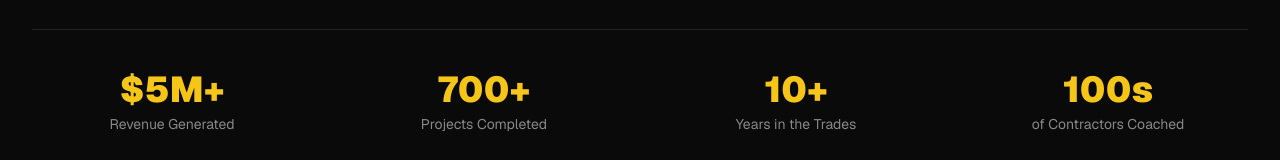
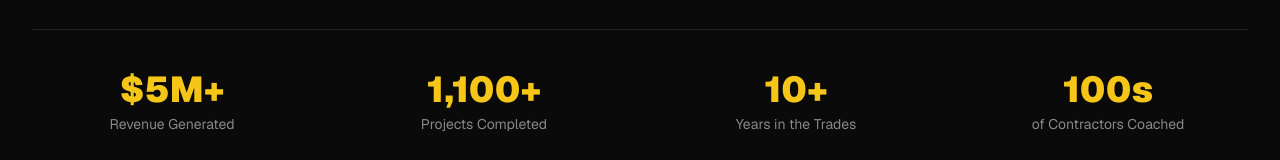
Before and after one commit to northeastprobot/paintpays, a Next.js app: page / in a window 1280 px wide. Shown: the part 588-748 px from the top of the page. Built offline with nearby package versions, Linux system fonts and the light colour scheme.

Commit message:
feat: update projects completed stat to 1,100+

```diff
--- a/app/page.tsx
+++ b/app/page.tsx
@@ -4,7 +4,7 @@ import { PPIcon as PPMonogram } from '@/components/PaintPaysLogo';
 // ── Stats Bar ──────────────────────────────────────────────────────────────
 const stats = [
   { value: '$5M+', label: 'Revenue Generated' },
-  { value: '700+', label: 'Projects Completed' },
+  { value: '1,100+', label: 'Projects Completed' },
   { value: '10+', label: 'Years in the Trades' },
   { value: '100s', label: 'of Contractors Coached' },
 ];
```
